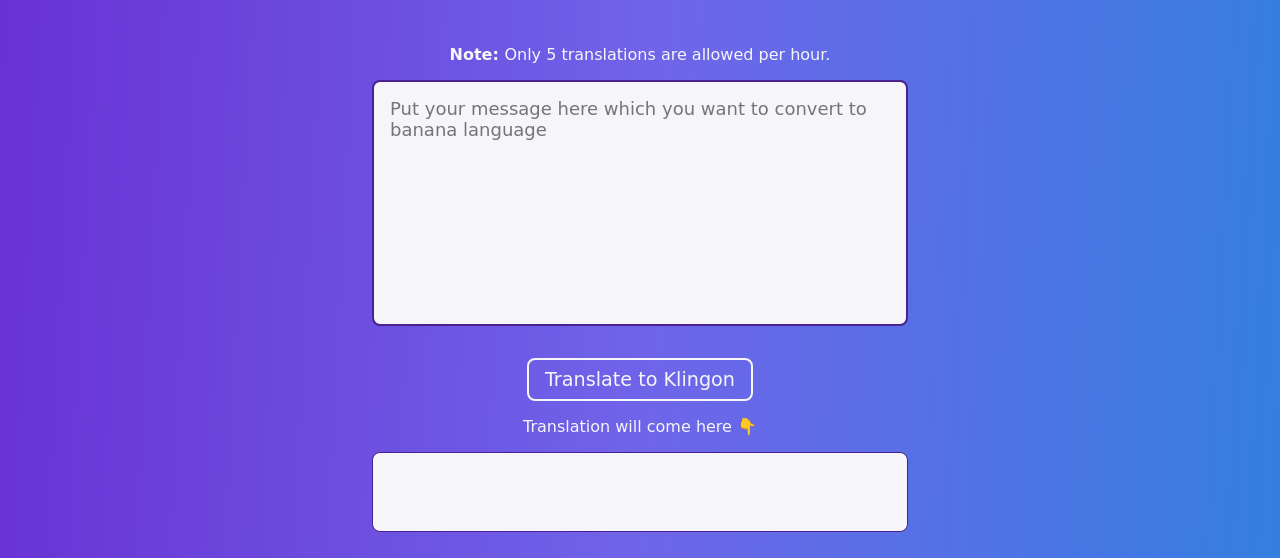
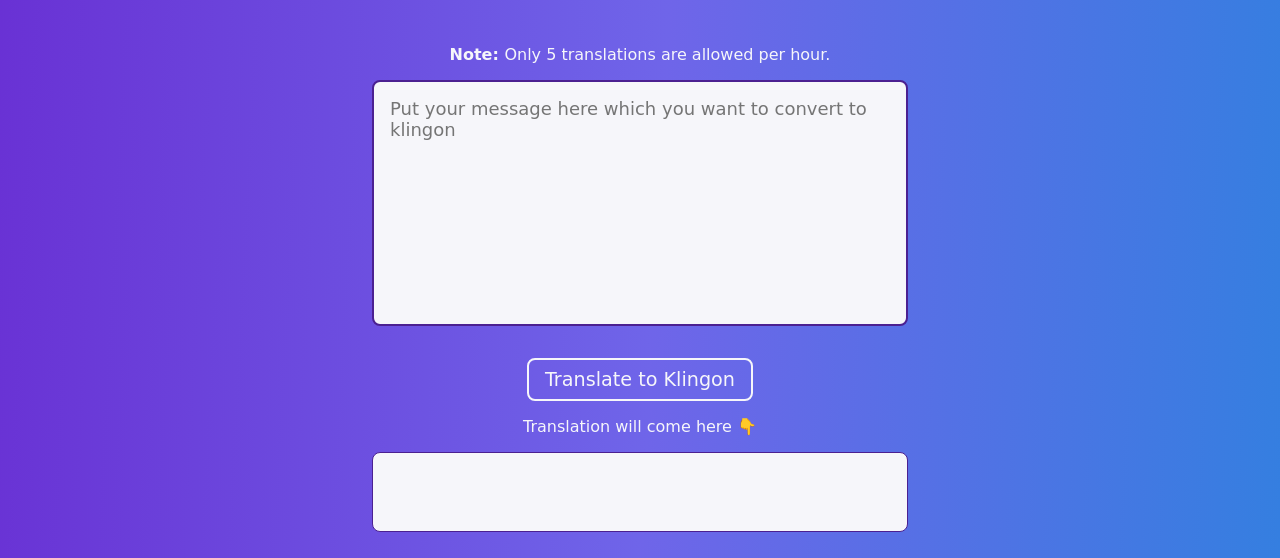
Before and after one commit to anupkrbid/klingon-translator, a plain HTML site: page index.html in a window 1280 px wide. Shown: the part 91-649 px from the top of the page. Drawn offline with Linux system fonts and the light colour scheme; a web font is replaced by a local one.

Commit message:
fix: fixed placeholder text

```diff
--- a/index.html
+++ b/index.html
@@ -18,7 +18,7 @@
       </div>
       <textarea
         id="english-input"
-        placeholder="Put your message here which you want to convert to banana language"
+        placeholder="Put your message here which you want to convert to klingon"
         rows="10"
       ></textarea>
       <button id="translate-btn">Translate to Klingon</button>
```
